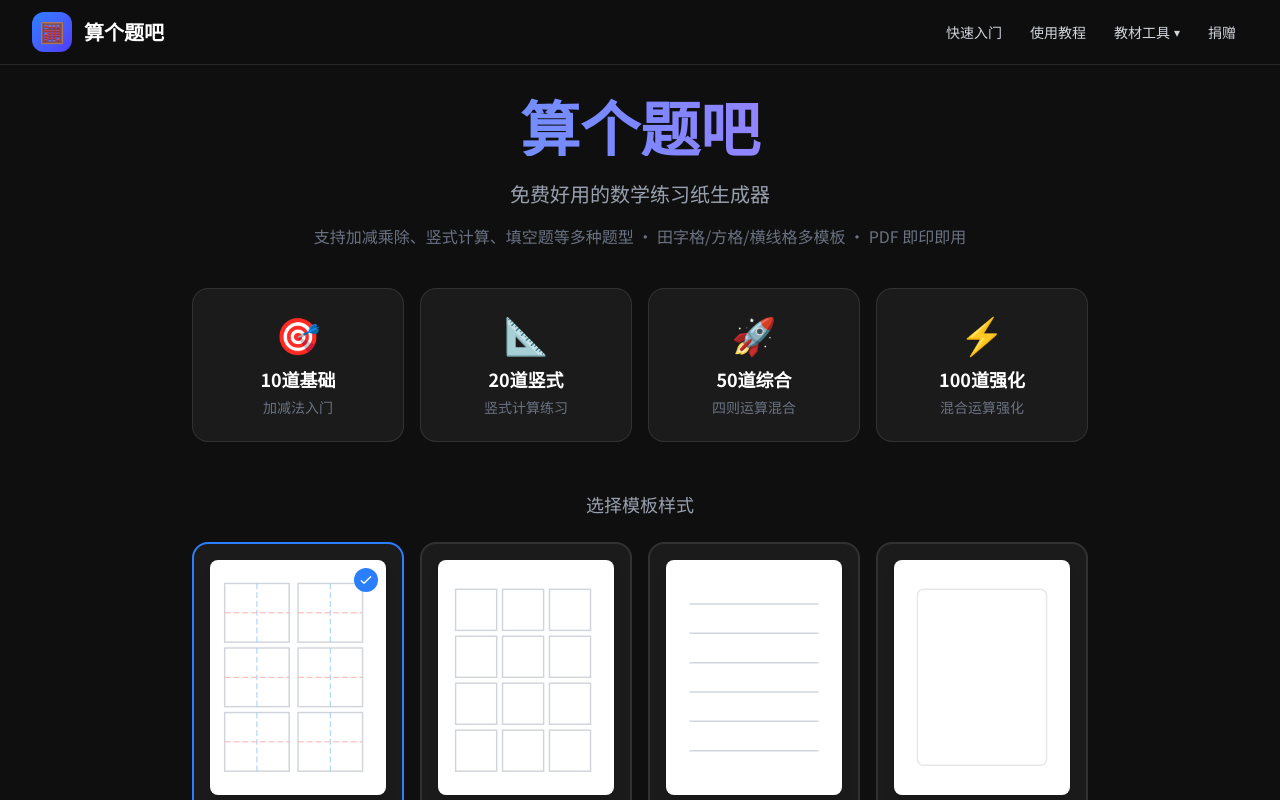
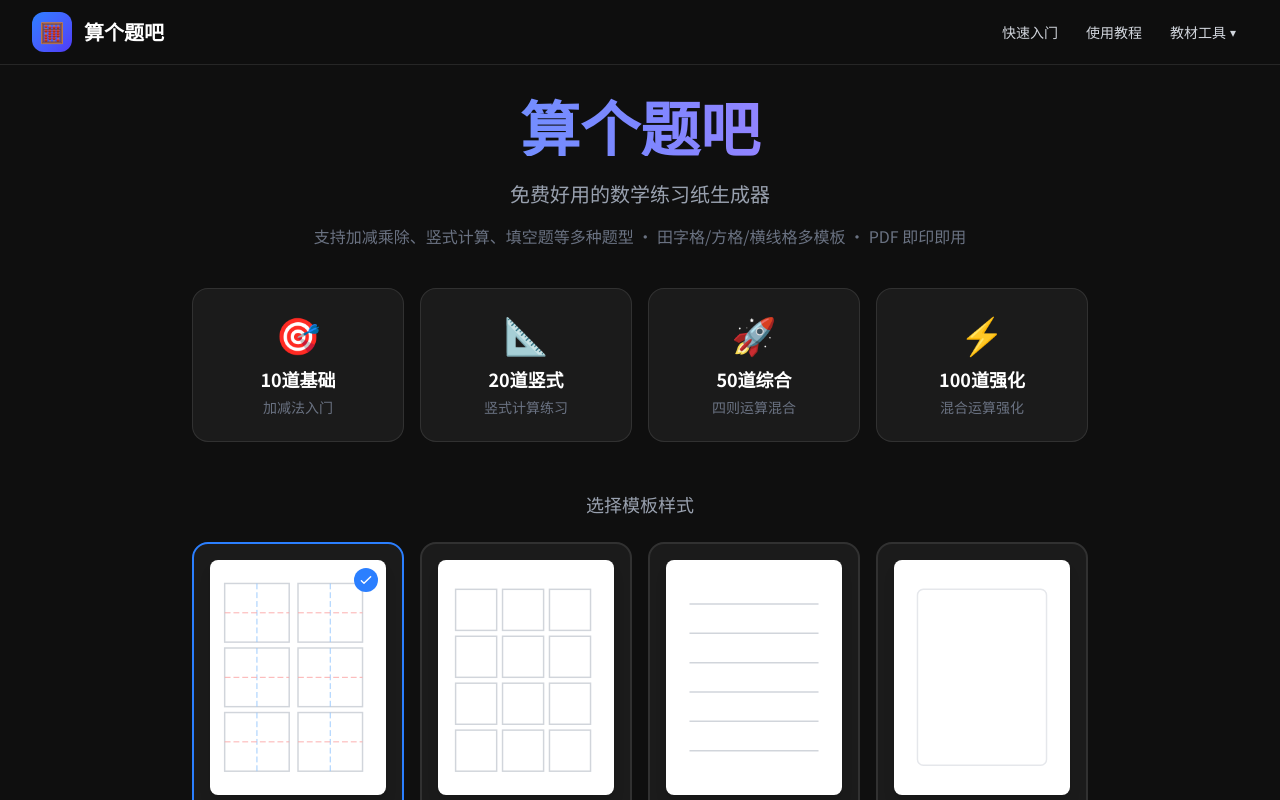
Before and after one commit to jm6-lang/math-worksheet, a Next.js app: page / in a window 1280 px wide. Shown: the top 800 px of the page. Built offline with nearby package versions, Linux system fonts and the light colour scheme.

Commit message:
fix: 删除捐赠链接，等用户提供收款码

```diff
--- a/app/page.tsx
+++ b/app/page.tsx
@@ -214,7 +214,7 @@ export default function Home() {
                   </div>
                 </div>
               </div>
-              <a href="https://xgzb.top/donate/" target="_blank" rel="noopener noreferrer" className="px-3 py-2 text-sm text-gray-300 hover:text-white hover:bg-white/10 rounded-lg transition-colors">捐赠</a>
+
             </div>
             {/* 移动端 */}
             <button onClick={() => setMobileMenu(!mobileMenu)} className="md:hidden p-2 text-gray-300 hover:text-white transition-colors">{mobileMenu ? '✕' : '☰'}</button>
@@ -228,7 +228,7 @@ export default function Home() {
             <a href="https://xgzb.top" target="_blank" rel="noopener noreferrer" className="block px-4 py-2 text-gray-300 hover:text-white hover:bg-white/10 rounded-lg transition-colors">写个字吧（字帖）</a>
             <a href="https://xgzb.top/game/sudoku.html" target="_blank" rel="noopener noreferrer" className="block px-4 py-2 text-gray-300 hover:text-white hover:bg-white/10 rounded-lg transition-colors">数独游戏</a>
             <div className="border-t border-white/10 my-2"></div>
-            <a href="https://xgzb.top/donate/" target="_blank" rel="noopener noreferrer" className="block px-4 py-2 text-gray-300 hover:text-white hover:bg-white/10 rounded-lg transition-colors">捐赠</a>
+
           </div>
         )}
       </nav>
```
